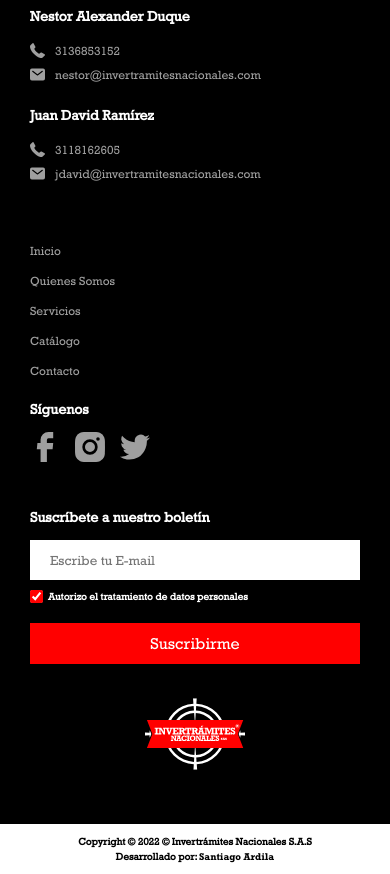
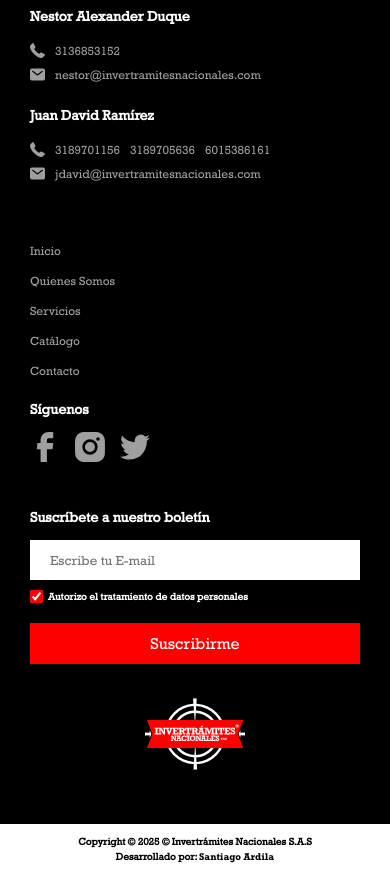
Before and after one commit to santiagodsgnr/invertramites-web, a Next.js app: page / in a window 390 px wide. Shown: the part 3880-4754 px from the top of the page. Built offline with nearby package versions, Linux system fonts and the light colour scheme.

Commit message:
feat: change telephone

```diff
--- a/components/Footer.jsx
+++ b/components/Footer.jsx
@@ -116,8 +116,14 @@ export default function Footer() {
                   width={15}
                   height={15}
                 />
-                <a href="tel:3118162605">
-                  <p className="footer__paragraph">3118162605</p>
+                <a href="tel:3189701156">
+                  <p className="footer__paragraph">3189701156</p>
+                </a>
+                <a href="tel:3189705636">
+                  <p className="footer__paragraph">3189705636</p>
+                </a>
+                <a href="tel:6015386161">
+                  <p className="footer__paragraph">6015386161</p>
                 </a>
               </div>
               <div className="footer__info-wrapper">
@@ -229,9 +235,9 @@ export default function Footer() {
 
       <div className="copyright">
         <span>
-          Copyright © 2022 © Invertrámites Nacionales S.A.S <br /> Desarrollado por:{" "}
+          Copyright © 2025 © Invertrámites Nacionales S.A.S <br /> Desarrollado por:{" "}
           <a
-            href="https:/www.santiagoardila.dev"
+            href="https:/www.santiagodvlpr.vercel.app"
             target="_blank"
             rel="noopener noreferrer"
             className="anchor__santiago-ardila"
```
